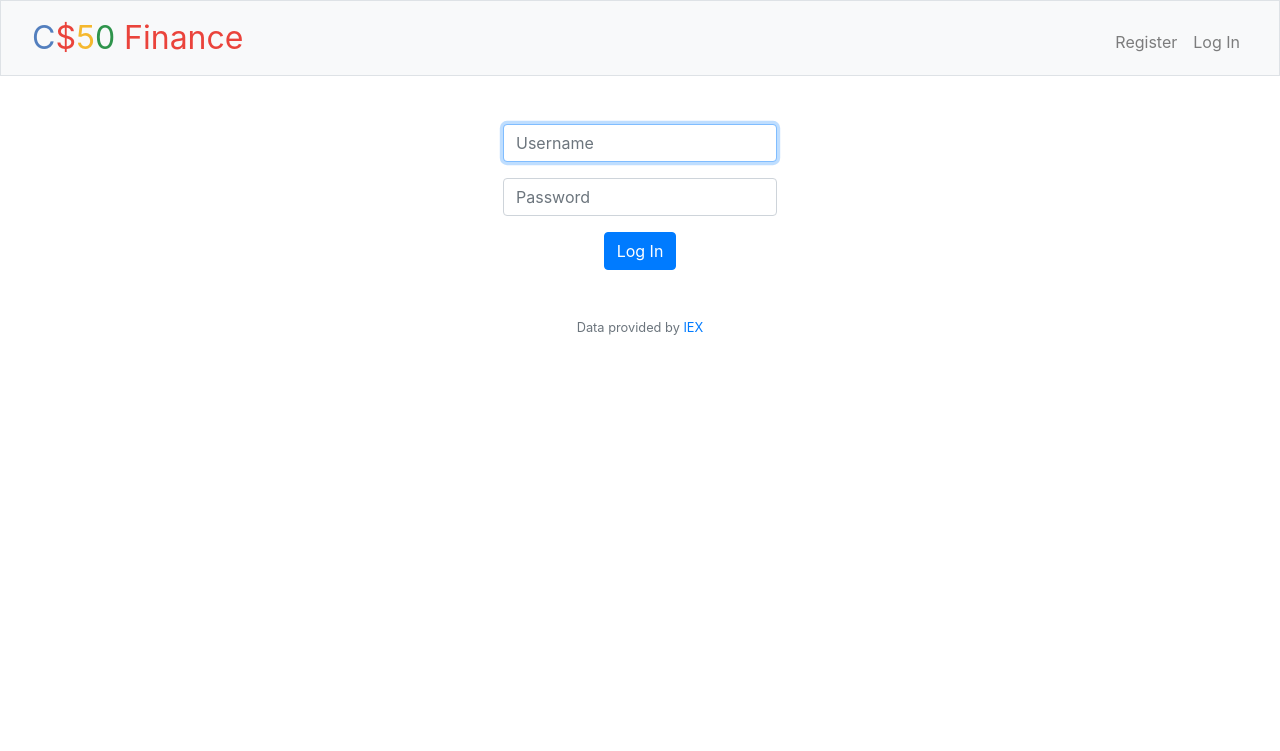
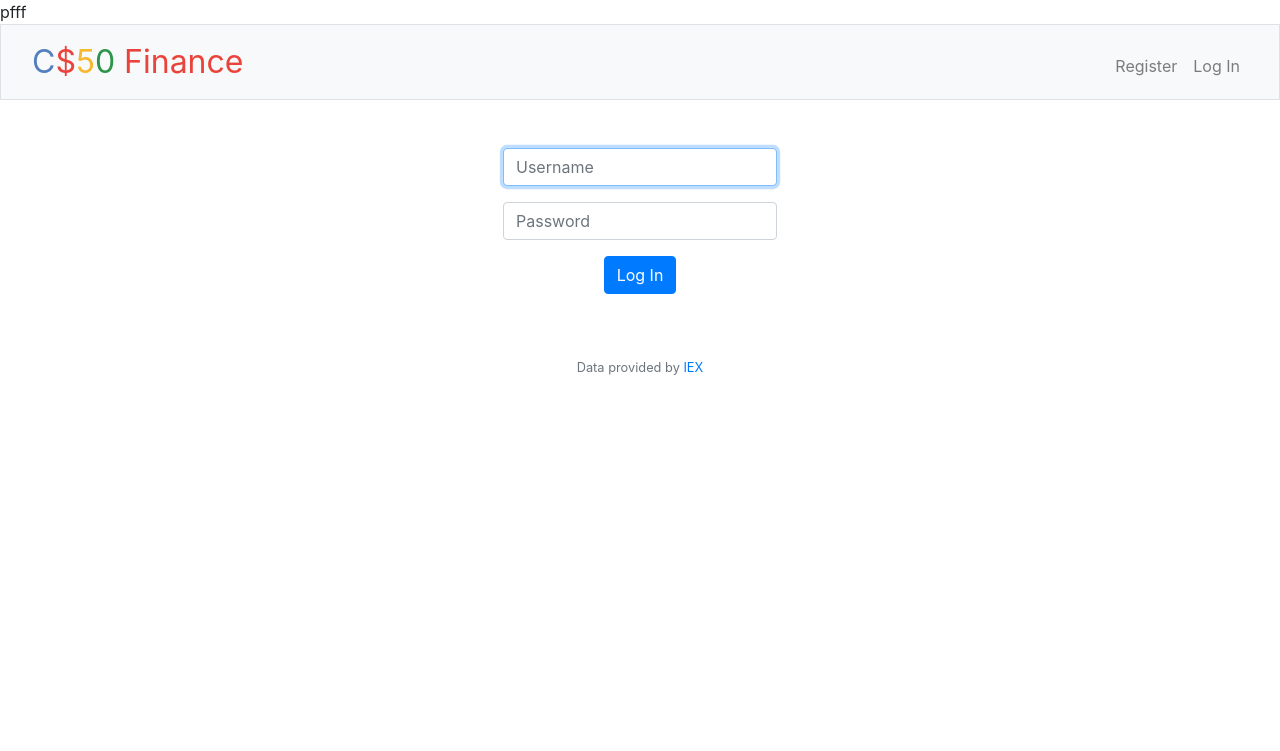
Before and after one commit to johnbull-eghianruwa/cs50x-assignments-and-finalProject, a Flask app: page /login in a window 1280 px wide. Shown: the top 751 px of the page. Run offline with Flask 3, Linux system fonts and the light colour scheme; some libraries are stand-ins or nearby versions.

Commit message:
Wed, Oct 11, 2023, 10:43 AM +02:00

```diff
--- a/finance/templates/login.html
+++ b/finance/templates/login.html
@@ -1,4 +1,4 @@
-{% extends "layout.html" %}
+pfff{% extends "layout.html" %}
 
 {% block title %}
     Log In
```
